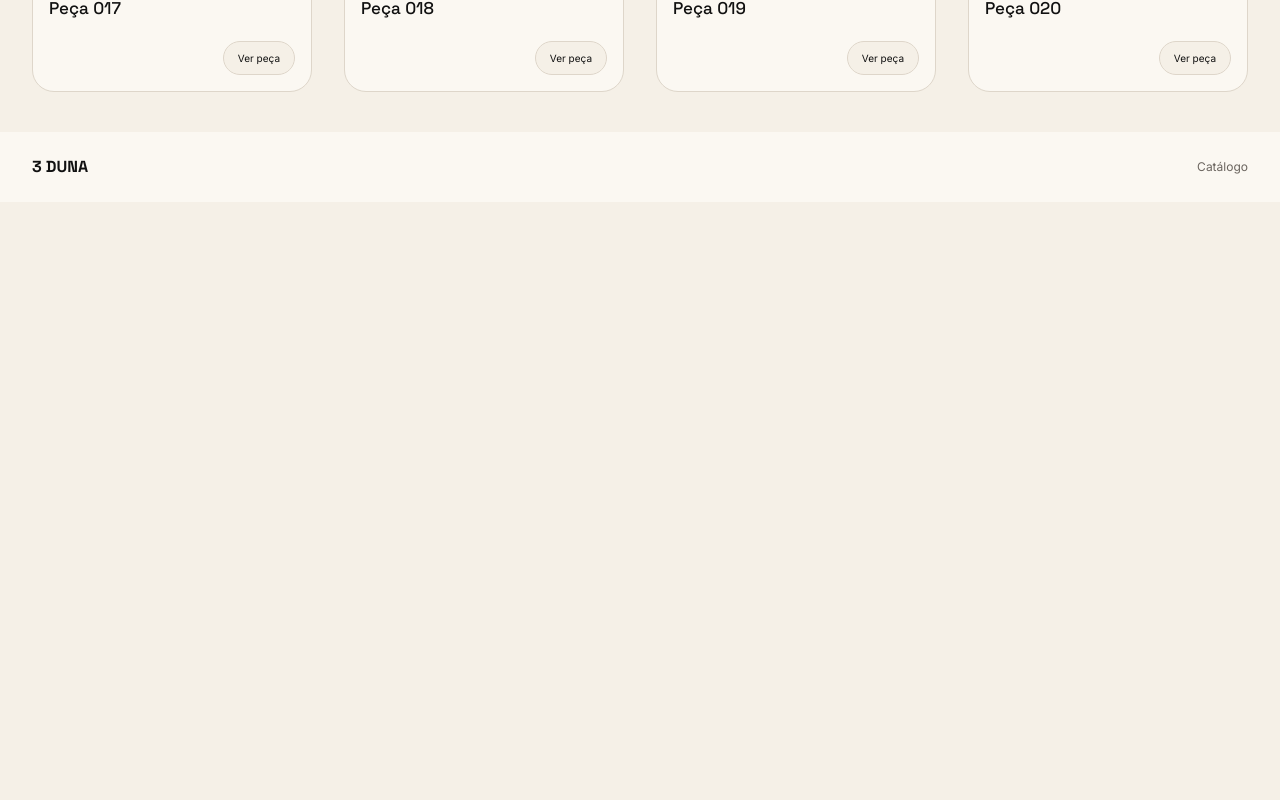
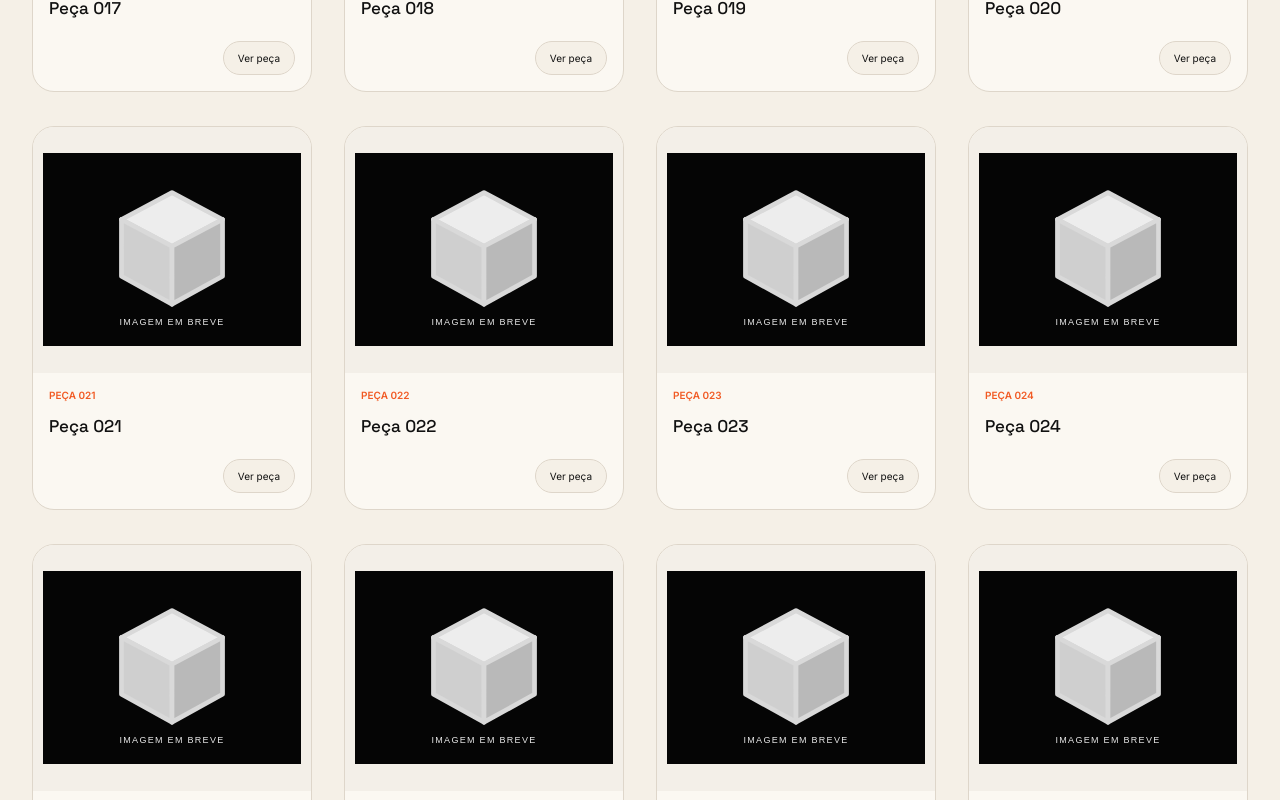
Before and after one commit to GJurass/3duna-catalogo, a Nuxt app: page / in a window 1280 px wide. Shown: the part 2360-3160 px from the top of the page. Before the commit the page ends 2562 px from the top, so only its background shows below. Built offline with nearby package versions, Linux system fonts and the light colour scheme.

Commit message:
feat: amplia catálogo até a peça 034

```diff
--- a/app/data/products.ts
+++ b/app/data/products.ts
@@ -190,7 +190,7 @@ const productOverrides: Record<string, Partial<Product>> = {
   }
 }
 
-export const products: Product[] = Array.from({ length: 20 }, (_, index) => {
+export const products: Product[] = Array.from({ length: 34 }, (_, index) => {
   const code = String(index + 1).padStart(3, '0')
   const override = productOverrides[code] ?? {}
 
@@ -198,7 +198,7 @@ export const products: Product[] = Array.from({ length: 20 }, (_, index) => {
     slug: `peca-${code}`,
     code,
     name: `Peça ${code}`,
-    image: images[code],
+    image: images[code] ?? '/products/product-placeholder.svg',
     description: 'Peça do catálogo 3 Duna. Mais informações sobre este modelo serão adicionadas em breve.',
     ...override
   }
```
Also changed, not shown: public/products/product-placeholder.svg (added).
